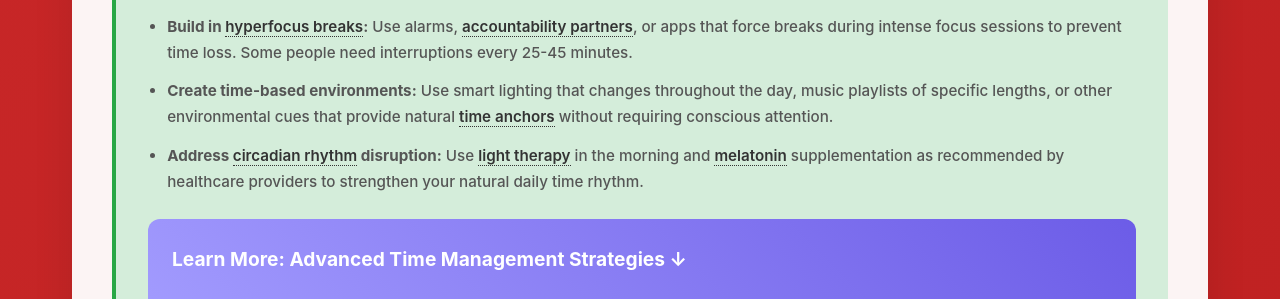
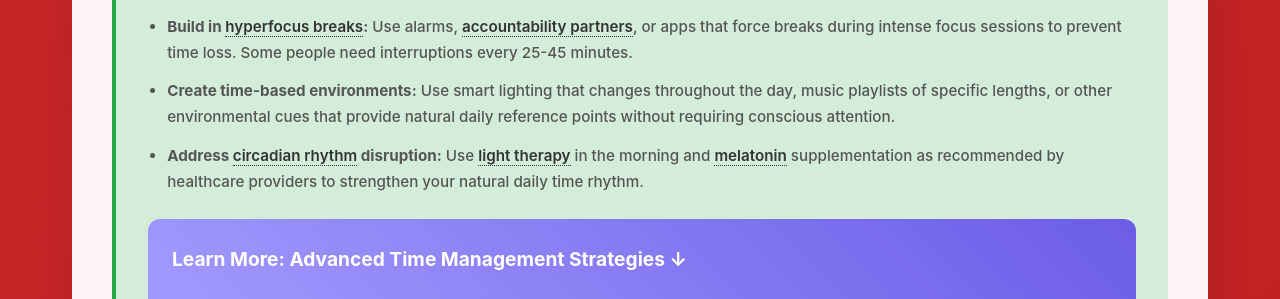
Before and after one commit to neurodivergent-survival-guide/neurodivergent-survival-guide, a Jekyll site: the page built from struggles/time-blindness.html, in a window 1280 px wide and 900 px high, scrolled down 3430 px. Shown: the part 179-478 px from the top of the window. Built offline with Jekyll 4.4.1, drawn with Linux system fonts in a browser that asks for light colours.

Commit message:
Update time-blindness.html

```diff
--- a/struggles/time-blindness.html
+++ b/struggles/time-blindness.html
@@ -108,7 +108,7 @@ search_terms: ["time just disappears", "always late", "lost track again", "no ti
 
             <li><strong>Build in <a class="jargon">hyperfocus breaks<span class="tooltip">Planned interruptions during intense focus sessions to prevent losing awareness of time</span></a>:</strong> Use alarms, <a class="jargon">accountability partners<span class="tooltip">People who help you stay on track with goals and time management</span></a>, or apps that force breaks during intense focus sessions to prevent time loss. Some people need interruptions every 25-45 minutes.</li>
 
-            <li><strong>Create time-based environments:</strong> Use smart lighting that changes throughout the day, music playlists of specific lengths, or other environmental cues that provide natural <a class="jargon">time anchors<span class="tooltip">Fixed time points throughout your day that help you orient and track the passage of time</span></a> without requiring conscious attention.</li>
+            <li><strong>Create time-based environments:</strong> Use smart lighting that changes throughout the day, music playlists of specific lengths, or other environmental cues that provide natural daily reference points without requiring conscious attention.</li>
 
             <li><strong>Address <a class="jargon">circadian rhythm<span class="tooltip">Your body's internal 24-hour biological clock that regulates sleep-wake cycles and time awareness</span></a> disruption:</strong> Use <a class="jargon">light therapy<span class="tooltip">Treatment using bright light to regulate circadian rhythms and improve time awareness</span></a> in the morning and <a class="jargon">melatonin<span class="tooltip">A hormone that regulates sleep-wake cycles and can help synchronize circadian rhythms</span></a> supplementation as recommended by healthcare providers to strengthen your natural daily time rhythm.</li>
         </ul>
```
